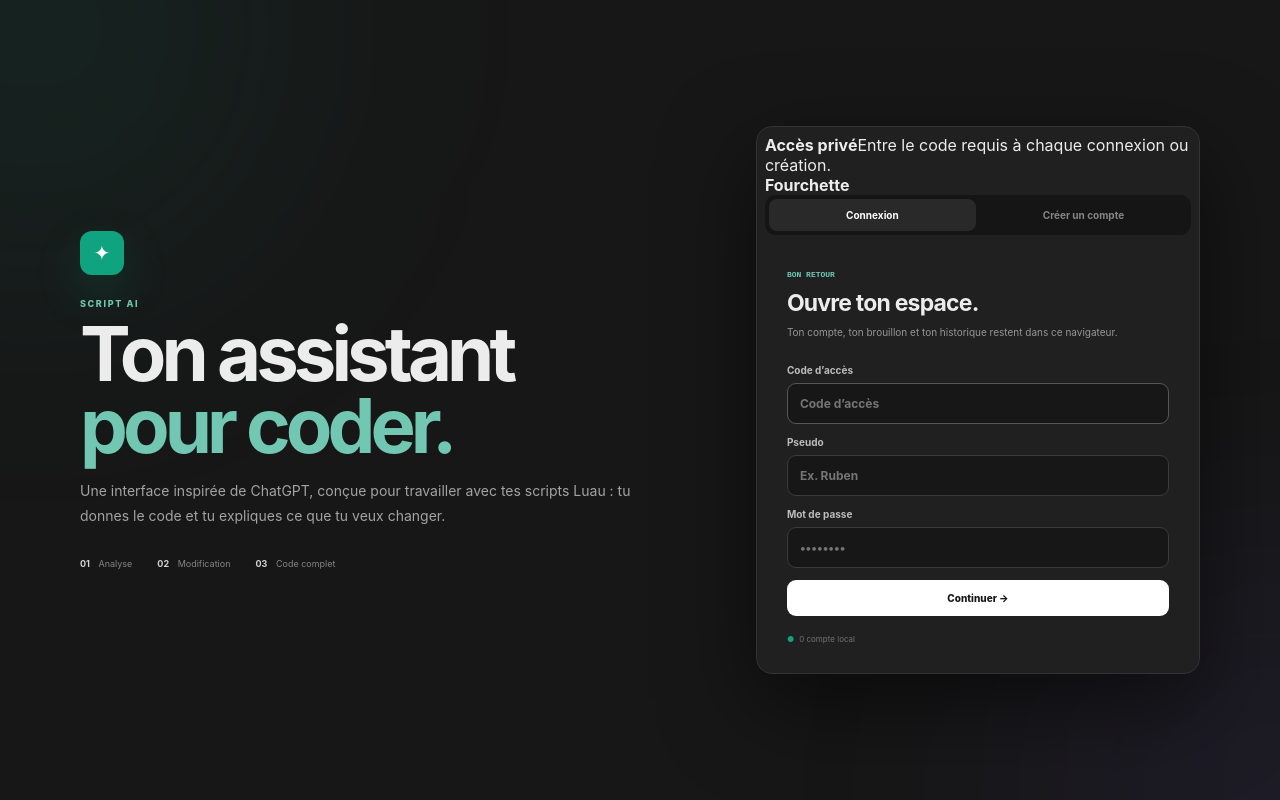
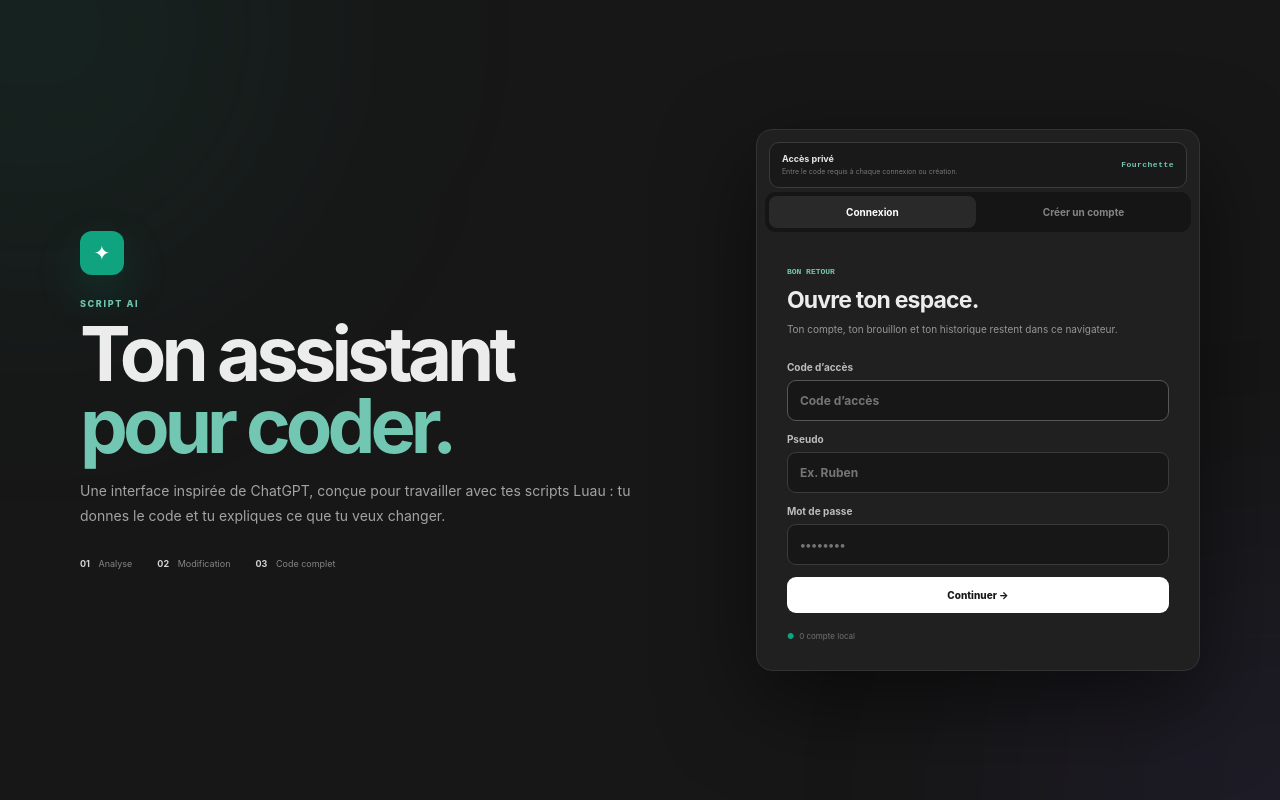
Before and after one commit to YTRubansuBS/IA, a Next.js app: page / in a window 1280 px wide. Built offline with nearby package versions, Linux system fonts and the light colour scheme.

Commit message:
Style access code and quota badges

```diff
--- a/app/globals.css
+++ b/app/globals.css
@@ -20,6 +20,8 @@
 .authIntro h1{margin:9px 0 17px;font-size:clamp(48px,6vw,76px);line-height:.94;letter-spacing:-.065em}.authIntro h1 span{color:#72c7b3}
 .authIntro>p{max-width:560px;color:#a3a3a3;font-size:14px;line-height:1.8}.introStats{display:flex;gap:25px;margin-top:29px;color:#858585;font-size:9px}.introStats b{color:#d4d4d4;margin-right:6px}
 .authCard{padding:8px;background:#202020;border:1px solid #333;border-radius:16px;box-shadow:0 30px 90px #0008}
+.accessBanner{display:flex;align-items:center;justify-content:space-between;gap:12px;margin:4px;padding:10px 12px;border:1px solid #3b3b3b;border-radius:10px;background:#191919}
+.accessBanner strong{display:block;color:#e7e7e7;font-size:9px}.accessBanner span{display:block;color:#777;font-size:7px;line-height:1.4;margin-top:3px}.accessBanner b{flex:0 0 auto;color:#72c7b3;font:800 8px ui-monospace,monospace;letter-spacing:.06em}
 .tabs{display:grid;grid-template-columns:1fr 1fr;padding:4px;gap:4px;background:#151515;border-radius:11px}.tab{
   border:0;background:transparent;color:#858585;border-radius:8px;padding:10px;font-size:10px;font-weight:700
 }.tab.active{background:#292929;color:white}
@@ -43,7 +45,7 @@
 
 .chatMain{min-width:0;display:flex;flex-direction:column;position:relative}
 .chatHeader{height:58px;display:flex;align-items:center;justify-content:space-between;padding:0 18px;border-bottom:1px solid #2e2e2e;background:#212121}
-.modelName{display:flex;align-items:center;gap:8px}.modelDot{width:27px;height:27px;border-radius:7px;font-size:11px}.modelName strong{display:block;font-size:10px}.modelName span{display:block;color:#777;font-size:7px;margin-top:2px}.headerPill{color:#8a8a8a;font-size:8px}.headerPill i{
+.modelName{display:flex;align-items:center;gap:8px}.modelDot{width:27px;height:27px;border-radius:7px;font-size:11px}.modelName strong{display:block;font-size:10px}.modelName span{display:block;color:#777;font-size:7px;margin-top:2px}.headerRight{display:flex;align-items:center;gap:7px}.quotaPill,.headerPill{border:1px solid #333;border-radius:999px;padding:6px 8px;color:#858585;font-size:7px;white-space:nowrap}.quotaPill b{color:#dedede}.quotaPill i,.headerPill i{
   display:inline-block;width:5px;height:5px;border-radius:50%;background:var(--accent);margin-right:5px
 }
 .messages{flex:1;overflow:auto}.welcome{max-width:820px;margin:auto;padding:60px 25px 150px;text-align:center}.welcomeIcon{
```
